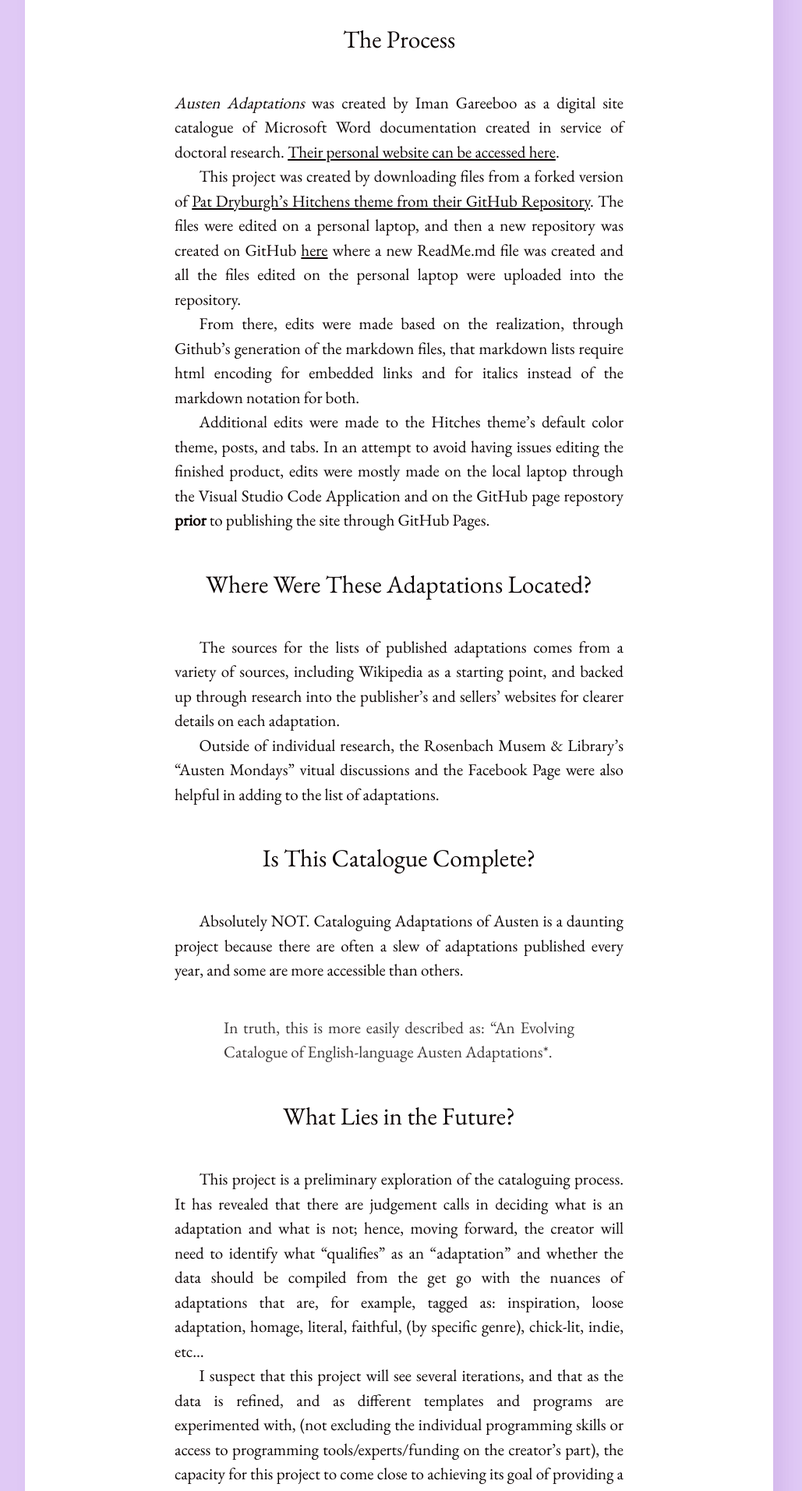
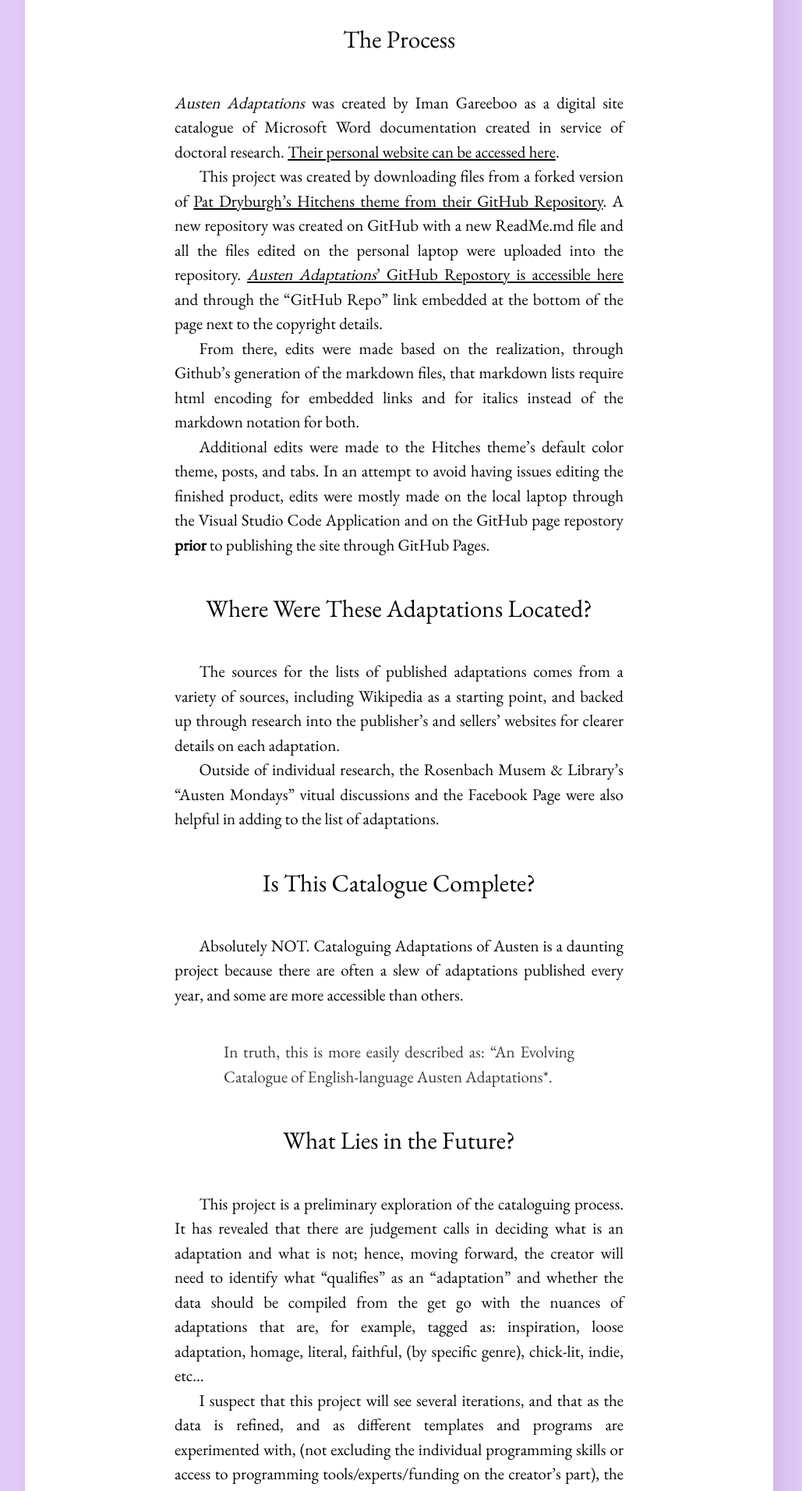
Before and after one commit to imangareeboo/Austen_Adaptations, a Jekyll site: the page built from aboutproject.md, in a window 1280 px wide. Shown: the part 499-2411 px from the top of the page at 78% size, without its empty margins (128-1157 px from the left). Built offline with Jekyll 4.4.1, drawn with Linux system fonts in a browser that asks for light colours.

Commit message:
Update aboutproject.md

```diff
--- a/aboutproject.md
+++ b/aboutproject.md
@@ -7,7 +7,7 @@ title: About the Project
 
 *Austen Adaptations* was created by Iman Gareeboo as a digital site catalogue of Microsoft Word documentation created in service of doctoral research. [Their personal website can be accessed here](https://imangareeboo.github.io).
 
-This project was created by downloading files from a forked version of [Pat Dryburgh's Hitchens theme from their GitHub Repository](https://github.com/patdryburgh/hitchens). The files were edited on a personal laptop, and then a new repository was created on GitHub [here](https://github.com/imangareeboo/Austen_Adaptations) where a new ReadMe.md file was created and all the files edited on the personal laptop were uploaded into the repository.
+This project was created by downloading files from a forked version of [Pat Dryburgh's Hitchens theme from their GitHub Repository](https://github.com/patdryburgh/hitchens).  A new repository was created on GitHub with a new ReadMe.md file  and all the files edited on the personal laptop were uploaded into the repository. [*Austen Adaptations*' GitHub Repostory is accessible here](https://github.com/imangareeboo/Austen_Adaptations) and through the "GitHub Repo" link embedded at the bottom of the page next to the copyright details.
 
 From there, edits were made based on the realization, through Github's generation of the markdown files, that markdown lists require html encoding for embedded links and for italics instead of the markdown notation for both.
 
```
